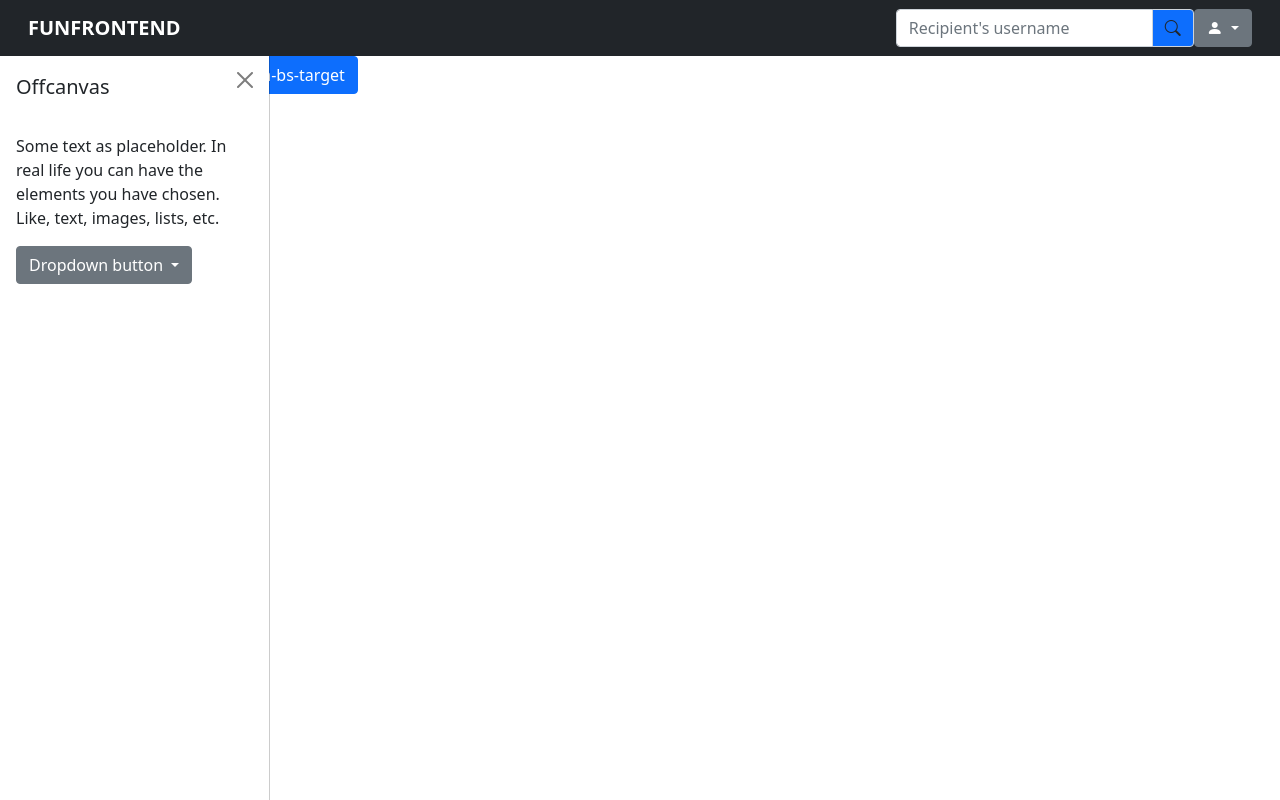
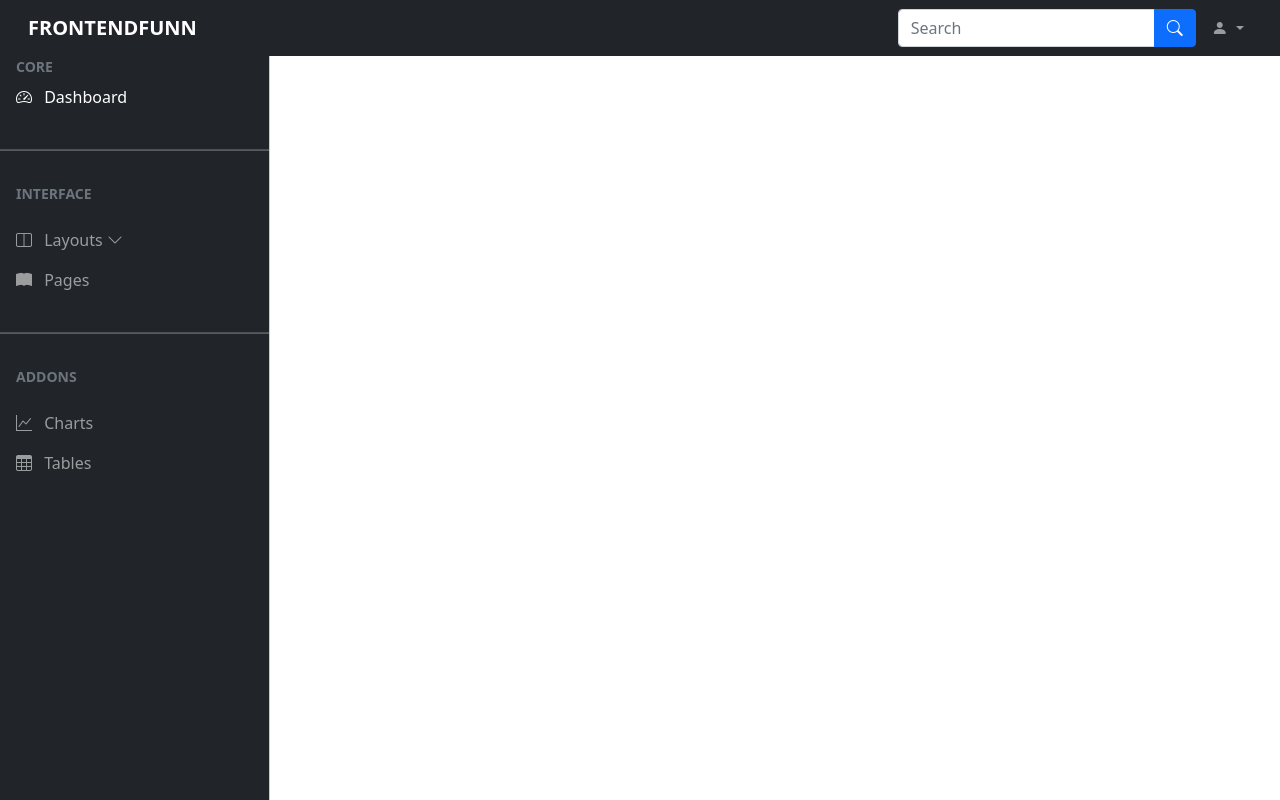
Before and after one commit to konregon/Admin-Dashboard-Templet-using-Bootstrap, a plain HTML site: page index.html in a window 1280 px wide. Drawn offline with nearby package versions, Linux system fonts and the light colour scheme.

Commit message:
offcanvas for smaller screen
menu and icons

```diff
--- a/index.html
+++ b/index.html
@@ -22,62 +22,153 @@
 <body>
 
     <!-- Navbar start -->
-    <nav class="navbar navbar-expand-lg bg-dark navbar-dark">
+    <nav class="navbar navbar-expand-lg navbar-dark bg-dark fixed-top">
         <div class="container-fluid">
-            <a class="navbar-brand fw-bold text-uppercase" href="#">FUNFRONTend</a>
-
-            <form class="d-flex ms-auto" role="search">
-                <div class="input-group ">
-                    <input type="text" class="form-control" placeholder="Recipient's username"
-                        aria-label="Recipient's username" aria-describedby="basic-addon2">
-                    <span class="input-group-text bg-primary " id="basic-addon2">
+          <button
+            class="navbar-toggler"
+            type="button"
+            data-bs-toggle="offcanvas"
+            data-bs-target="#sidebar"
+            aria-controls="offcanvasExample"
+          >
+            <span class="navbar-toggler-icon" data-bs-target="#sidebar"></span>
+          </button>
+          <a
+            class="navbar-brand me-auto ms-lg-0 ms-3 text-uppercase fw-bold"
+            href="#"
+            >Frontendfunn</a
+          >
+          <button
+            class="navbar-toggler"
+            type="button"
+            data-bs-toggle="collapse"
+            data-bs-target="#topNavBar"
+            aria-controls="topNavBar"
+            aria-expanded="false"
+            aria-label="Toggle navigation"
+          >
+            <span class="navbar-toggler-icon"></span>
+          </button>
+          <div class="collapse navbar-collapse" id="topNavBar">
+            <form class="d-flex ms-auto my-3 my-lg-0">
+              <div class="input-group">
+                <input
+                  class="form-control"
+                  type="search"
+                  placeholder="Search"
+                  aria-label="Search"
+                />
+                <button class="btn btn-primary" type="submit">
                   <i class="bi bi-search"></i>
-                    </span>
+                </button>
               </div>
             </form>
-            <div class="dropdown ">
-                <button class="btn btn-secondary dropdown-toggle" type="button" data-bs-toggle="dropdown"
-                    aria-expanded="false">
+            <ul class="navbar-nav">
+              <li class="nav-item dropdown">
+                <a
+                  class="nav-link dropdown-toggle ms-2"
+                  href="#"
+                  role="button"
+                  data-bs-toggle="dropdown"
+                  aria-expanded="false"
+                >
                   <i class="bi bi-person-fill"></i>
-                </button>
+                </a>
                 <ul class="dropdown-menu dropdown-menu-end">
                   <li><a class="dropdown-item" href="#">Action</a></li>
                   <li><a class="dropdown-item" href="#">Another action</a></li>
-                    <li><a class="dropdown-item" href="#">Something else here</a></li>
+                  <li>
+                    <a class="dropdown-item" href="#">Something else here</a>
+                  </li>
                 </ul>
-            </div>
+              </li>
+            </ul>
           </div>
         </div>
       </nav>
     <!-- Navbar end -->
 
     <!-- OffCanvas menu start -->
-    <a class="btn btn-primary" data-bs-toggle="offcanvas" href="#offcanvasExample" role="button" aria-controls="offcanvasExample">
-        Link with href
+
+
+    <div
+    class="offcanvas offcanvas-start sidebar-nav bg-dark"
+    tabindex="-1"
+    id="sidebar"
+  >
+    <div class="offcanvas-body p-0">
+      <nav class="navbar-dark">
+        <ul class="navbar-nav">
+          <li>
+            <div class="text-muted small fw-bold text-uppercase px-3">
+              CORE
+            </div>
+          </li>
+          <li>
+            <a href="#" class="nav-link px-3 active">
+              <span class="me-2"><i class="bi bi-speedometer2"></i></span>
+              <span>Dashboard</span>
             </a>
-      <button class="btn btn-primary" type="button" data-bs-toggle="offcanvas" data-bs-target="#offcanvasExample" aria-controls="offcanvasExample">
-        Button with data-bs-target
-      </button>
-
-      <div class="offcanvas offcanvas-start sidebar-nav" tabindex="-1" id="offcanvasExample" aria-labelledby="offcanvasExampleLabel">
-        <div class="offcanvas-header">
-          <h5 class="offcanvas-title" id="offcanvasExampleLabel">Offcanvas</h5>
-          <button type="button" class="btn-close" data-bs-dismiss="offcanvas" aria-label="Close"></button>
+          </li>
+          <li class="my-4"><hr class="dropdown-divider bg-light" /></li>
+          <li>
+            <div class="text-muted small fw-bold text-uppercase px-3 mb-3">
+              Interface
             </div>
-        <div class="offcanvas-body">
-          <div>
-            Some text as placeholder. In real life you can have the elements you have chosen. Like, text, images, lists, etc.
-          </div>
-          <div class="dropdown mt-3">
-            <button class="btn btn-secondary dropdown-toggle" type="button" data-bs-toggle="dropdown">
-              Dropdown button
-            </button>
-            <ul class="dropdown-menu">
-              <li><a class="dropdown-item" href="#">Action</a></li>
-              <li><a class="dropdown-item" href="#">Another action</a></li>
-              <li><a class="dropdown-item" href="#">Something else here</a></li>
+          </li>
+          <li>
+            <a
+              class="nav-link px-3 sidebar-link"
+              data-bs-toggle="collapse"
+              href="#layouts"
+            >
+              <span class="me-2"><i class="bi bi-layout-split"></i></span>
+              <span>Layouts</span>
+              <span class="ms-auto">
+                <span class="right-icon">
+                  <i class="bi bi-chevron-down"></i>
+                </span>
+              </span>
+            </a>
+            <div class="collapse" id="layouts">
+              <ul class="navbar-nav ps-3">
+                <li>
+                  <a href="#" class="nav-link px-3">
+                    <span class="me-2"
+                      ><i class="bi bi-speedometer2"></i
+                    ></span>
+                    <span>Dashboard</span>
+                  </a>
+                </li>
               </ul>
             </div>
+          </li>
+          <li>
+            <a href="#" class="nav-link px-3">
+              <span class="me-2"><i class="bi bi-book-fill"></i></span>
+              <span>Pages</span>
+            </a>
+          </li>
+          <li class="my-4"><hr class="dropdown-divider bg-light" /></li>
+          <li>
+            <div class="text-muted small fw-bold text-uppercase px-3 mb-3">
+              Addons
+            </div>
+          </li>
+          <li>
+            <a href="#" class="nav-link px-3">
+              <span class="me-2"><i class="bi bi-graph-up"></i></span>
+              <span>Charts</span>
+            </a>
+          </li>
+          <li>
+            <a href="#" class="nav-link px-3">
+              <span class="me-2"><i class="bi bi-table"></i></span>
+              <span>Tables</span>
+            </a>
+          </li>
+        </ul>
+      </nav>
     </div>
   </div>
     <!-- OffCanvas menu end -->
```
Lines whose indentation alone changed are shown as unchanged.
